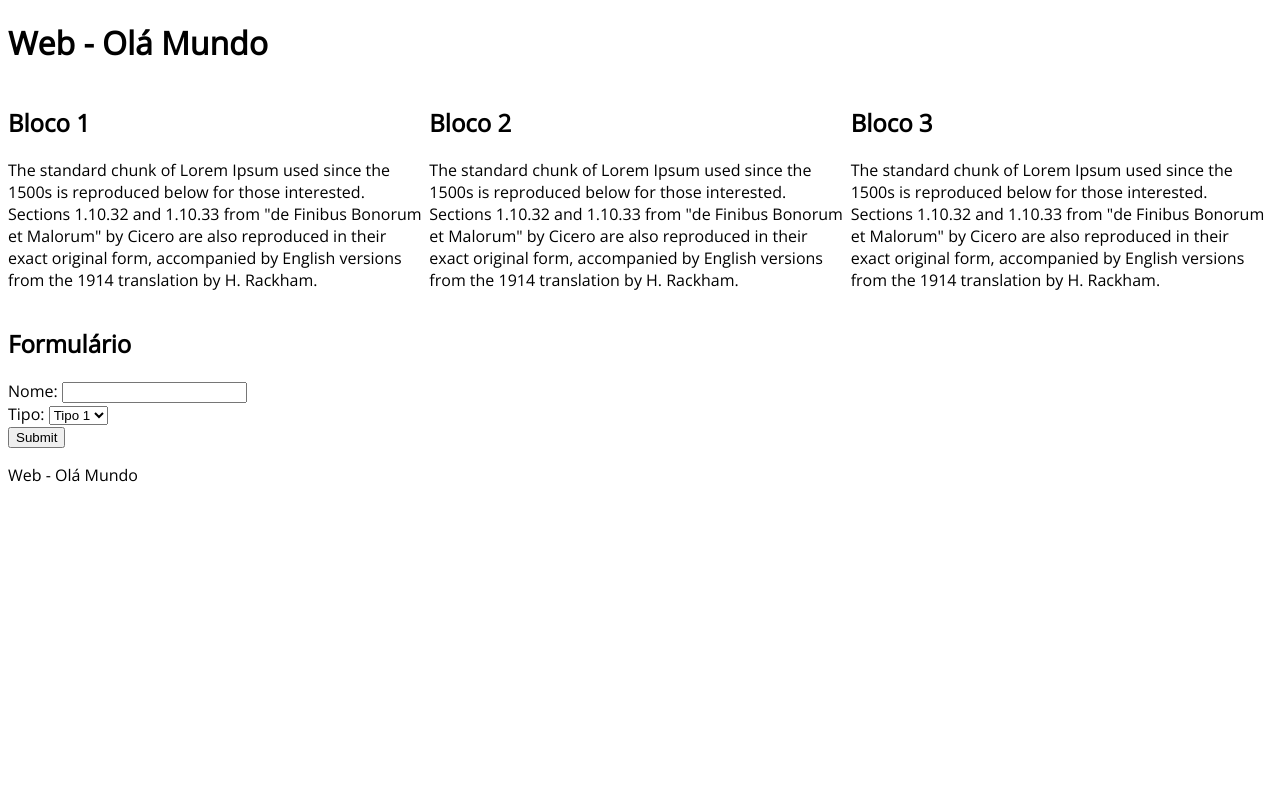
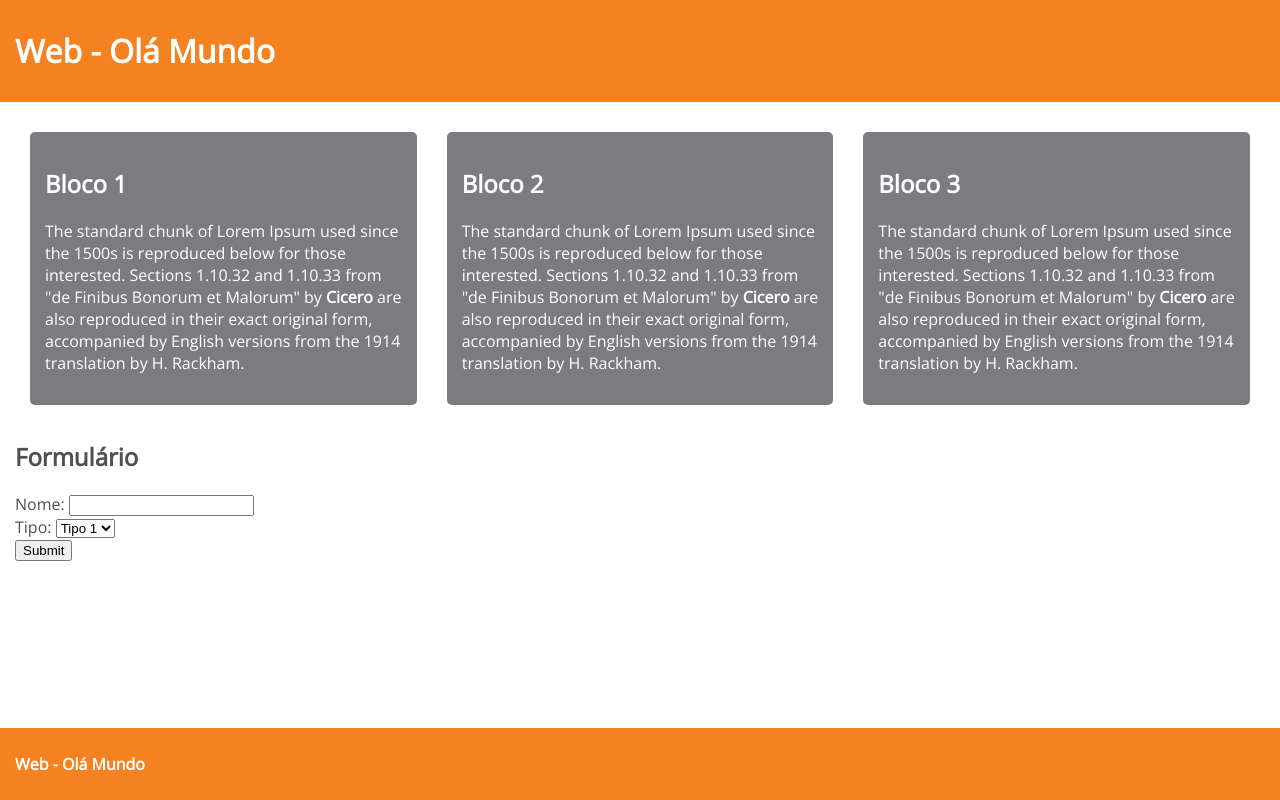
Before and after one commit to AnaHatsue/treinamento-html-css-js, a plain HTML site: page index.html in a window 1280 px wide. Drawn offline with nearby package versions, Linux system fonts and the light colour scheme.

Commit message:
Versão final.

```diff
--- a/index.html
+++ b/index.html
@@ -10,28 +10,28 @@
     <title>Web - Olá Mundo</title>
 </head>
 <body>
-    <header>
+    <header class="header">
         <h1>Web - Olá Mundo</h1>
     </header>
-    <main>
+    <main class="main">
         <section class="d-flex">
             <div class="piece">
                 <h2>Bloco 1</h2>
-                <p>The standard chunk of Lorem Ipsum used since the 1500s is reproduced below for those interested. Sections 1.10.32 and 1.10.33 from "de Finibus Bonorum et Malorum" by Cicero are also reproduced in their exact original form, accompanied by English versions from the 1914 translation by H. Rackham.
+                <p>The standard chunk of Lorem Ipsum used since the 1500s is reproduced below for those interested. Sections 1.10.32 and 1.10.33 from "de Finibus Bonorum et Malorum" by <span> Cicero </span>are also reproduced in their exact original form, accompanied by English versions from the 1914 translation by H. Rackham.
                 </p>
             </div>
-            <div>
+            <div class="piece">
                 <h2>Bloco 2</h2>
-                <p>The standard chunk of Lorem Ipsum used since the 1500s is reproduced below for those interested. Sections 1.10.32 and 1.10.33 from "de Finibus Bonorum et Malorum" by Cicero are also reproduced in their exact original form, accompanied by English versions from the 1914 translation by H. Rackham.
+                <p>The standard chunk of Lorem Ipsum used since the 1500s is reproduced below for those interested. Sections 1.10.32 and 1.10.33 from "de Finibus Bonorum et Malorum" by <span> Cicero </span>are also reproduced in their exact original form, accompanied by English versions from the 1914 translation by H. Rackham.
                 </p>
            </div>
-           <div>
+           <div class="piece">
                 <h2>Bloco 3</h2>
-                <p>The standard chunk of Lorem Ipsum used since the 1500s is reproduced below for those interested. Sections 1.10.32 and 1.10.33 from "de Finibus Bonorum et Malorum" by Cicero are also reproduced in their exact original form, accompanied by English versions from the 1914 translation by H. Rackham.
+                <p>The standard chunk of Lorem Ipsum used since the 1500s is reproduced below for those interested. Sections 1.10.32 and 1.10.33 from "de Finibus Bonorum et Malorum" by <span> Cicero </span>are also reproduced in their exact original form, accompanied by English versions from the 1914 translation by H. Rackham.
                 </p>
             </div>
         </section>
-        <section>
+        <section class="form d-flex">
             <form>
                 <h1>Formulário</h1>
                 <div>
@@ -52,7 +52,7 @@
             </form>
         </section>
     </main>
-    <footer>
+    <footer class="footer">
         <p>Web - Olá Mundo</p>
     </footer>
 </body>
--- a/style.css
+++ b/style.css
@@ -1,7 +1,58 @@
 body {
     font-family: 'Open Sans', sans-serif;
+    margin: 0;
+    min-height: 100vh;
+    position: relative;
 }
 
-main .d-flex {
+.header,
+.footer {
+    background-color: #f58220;
+    color: #fff;
+    padding: 15px;
+    font-weight: bold;
+}
+
+.header h1 {
+    height: 72px;
+    line-height: 72px;
+    font-size: xx-large;
+    margin: 0;
+}
+
+.main {
+    padding: 15px 15px 100px 15px;
+}
+
+.footer {
+    position: absolute;
+    bottom: 0;
+    width: calc(100% - 30px);
+}
+
+.footer p {
+    height: 42 px;
+    line-height: 42px;
+    font-size: medium;
+    margin: 0;
+}
+
+.main .d-flex {
     display: flex;
 }
+
+.main .d-flex .piece {
+    margin: 15px;
+    padding: 15px;
+    border-radius: 5px;
+    color: #fff;
+    background-color: #7c7c80;
+}
+
+.main .d-flex .piece span {
+    font-weight: bold;
+}
+
+.main .form {
+    color: #504f51;
+}
```
